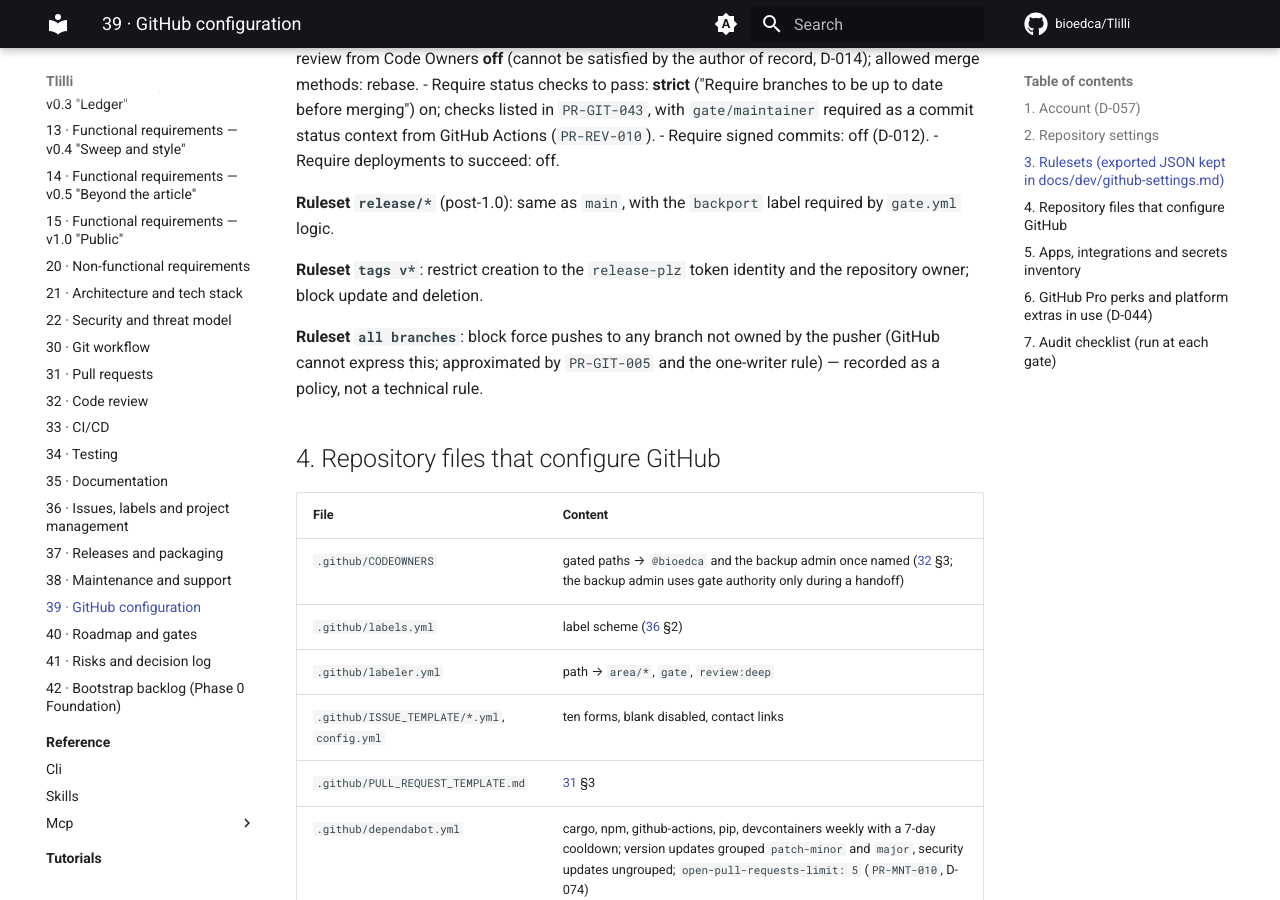
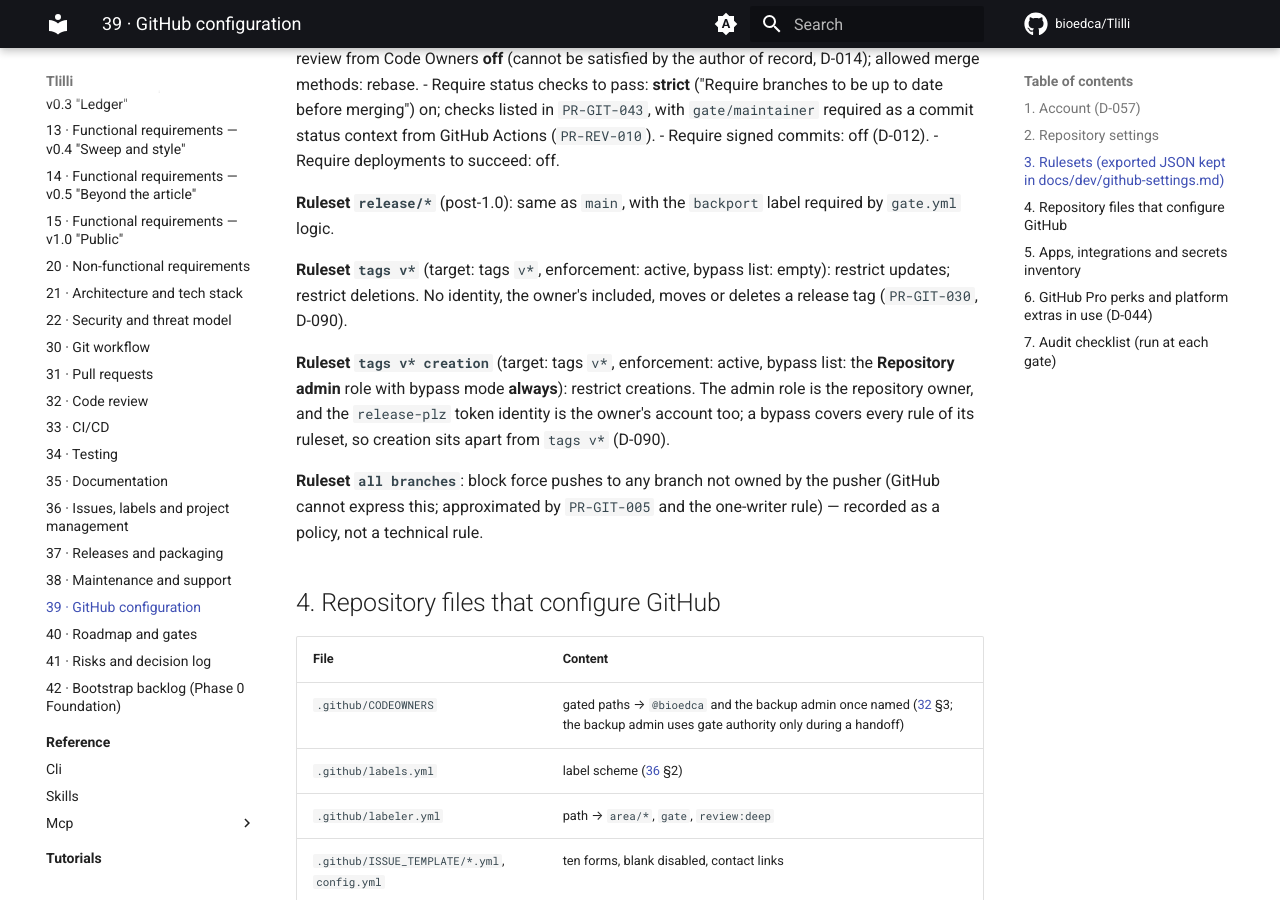
Before and after one commit to bioedca/Tlilli, an MkDocs documentation site: the page built from docs/prd/39-github-configuration.md, in a window 1280 px wide and 900 px high, scrolled down 2278 px. Built offline with MkDocs 1.6.1 and Material for MkDocs 9.7.7, drawn with Linux system fonts in a browser that asks for light colours; comment, search, counter and statistics services are not loaded; some of the changed text lies outside the part shown.

Commit message:
docs(prd): split the tag ruleset into update and creation rules
The release token and the repository owner are one admin account, so
letting them create v* tags takes a Repository admin bypass, and a
bypass covers every rule of its ruleset. One ruleset would have let the
owner move or delete release tags. D-090 splits it: `tags v*` restricts
updates and deletions with no bypass, `tags v* creation` restricts
creation with the admin role as bypass. PRD 39 §3 and §7, PRD 33 §1 and
PRD 42 task 27 follow.

Refs: #35, PR-GIT-030, PR-REL-006, D-090
Signed-off-by: bioedca <131809205+bioedca@users.noreply.github.com>

```diff
--- a/docs/prd/39-github-configuration.md
+++ b/docs/prd/39-github-configuration.md
@@ -45,7 +45,9 @@ Everything the project relies on in GitHub, as a checklist that can be audited.
 
 **Ruleset `release/*`** (post-1.0): same as `main`, with the `backport` label required by `gate.yml` logic.
 
-**Ruleset `tags v*`**: restrict creation to the `release-plz` token identity and the repository owner; block update and deletion.
+**Ruleset `tags v*`** (target: tags `v*`, enforcement: active, bypass list: empty): restrict updates; restrict deletions. No identity, the owner's included, moves or deletes a release tag (`PR-GIT-030`, D-090).
+
+**Ruleset `tags v* creation`** (target: tags `v*`, enforcement: active, bypass list: the **Repository admin** role with bypass mode **always**): restrict creations. The admin role is the repository owner, and the `release-plz` token identity is the owner's account too; a bypass covers every rule of its ruleset, so creation sits apart from `tags v*` (D-090).
 
 **Ruleset `all branches`**: block force pushes to any branch not owned by the pusher (GitHub cannot express this; approximated by `PR-GIT-005` and the one-writer rule) — recorded as a policy, not a technical rule.
 
@@ -112,7 +114,7 @@ Environment `release`: required reviewers bioedca and the backup admin once name
 
 ## 7. Audit checklist (run at each gate)
 
-- Ruleset `main` matches §3 (export JSON, diff against `docs/dev/github-settings.md`).
+- Rulesets `main`, `tags v*` and `tags v* creation` match §3 (export JSON with the command in `docs/dev/github-settings.md` §8, diff against that page).
 - Required checks list equals `PR-GIT-043`.
 - Apps installed equal §5; permissions unchanged; automatic reviews off in Codex and CodeRabbit.
 - Secrets: all in `release` environment; expiry dates > 90 days away.
```
Also changed, not shown: docs/prd/33-ci-cd.md (+1 -1 lines), docs/prd/41-risks-and-decision-log.md (+1 -0 lines), docs/prd/42-bootstrap-backlog.md (+1 -1 lines).
